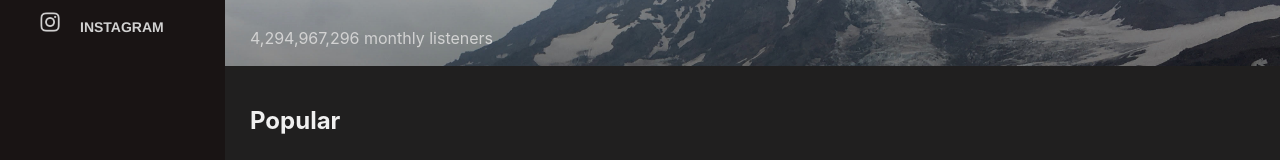
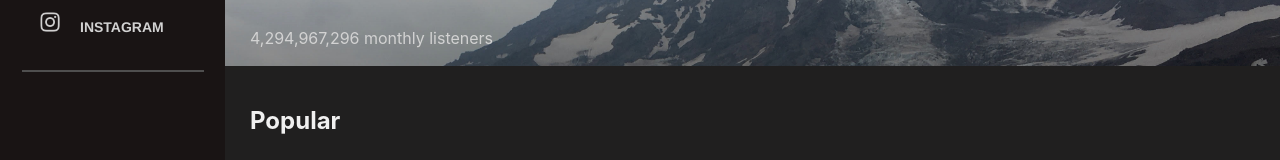
Before and after one commit to benh4627/benh4627.github.io, a React (Create React App) app: page / in a window 1280 px wide. Shown: the part 204-364 px from the top of the page. Built offline with nearby package versions, Linux system fonts and the light colour scheme.

Commit message:
Fixed player issue

```diff
--- a/src/components/Navigation/Navigation2.css
+++ b/src/components/Navigation/Navigation2.css
@@ -124,3 +124,8 @@ li a:hover {
     float: left;
     padding-right: 20px;
 }
+
+hr {
+    width: 80%;
+    border: 0.1px solid rgb(79, 79, 79);
+}
--- a/src/components/Navigation/Navigation2.js
+++ b/src/components/Navigation/Navigation2.js
@@ -33,6 +33,7 @@ function Navigation(props) {
                 <li><img src={spotify}/><a className="spotifynav" href="https://open.spotify.com/user/0zijsn5i6r0vr9axmxt94xjej">SPOTIFY</a></li>
                 <li><img src={insta}/><a className="spotifynav" href="https://www.instagram.com/ben.eitan/">INSTAGRAM</a></li>
                 </strong></ul>
+                <hr />
         </div>
     )
 }
--- a/src/components/Profile/Profile2.js
+++ b/src/components/Profile/Profile2.js
@@ -119,6 +119,10 @@ function Profile() {
                     link="https://github.com/benh4627/transferify"
                     linkdesc="View on Github"
                 />
+                <br />
+                <br />
+                <br />
+                <br />
             </div>
         </div>
     )
```
